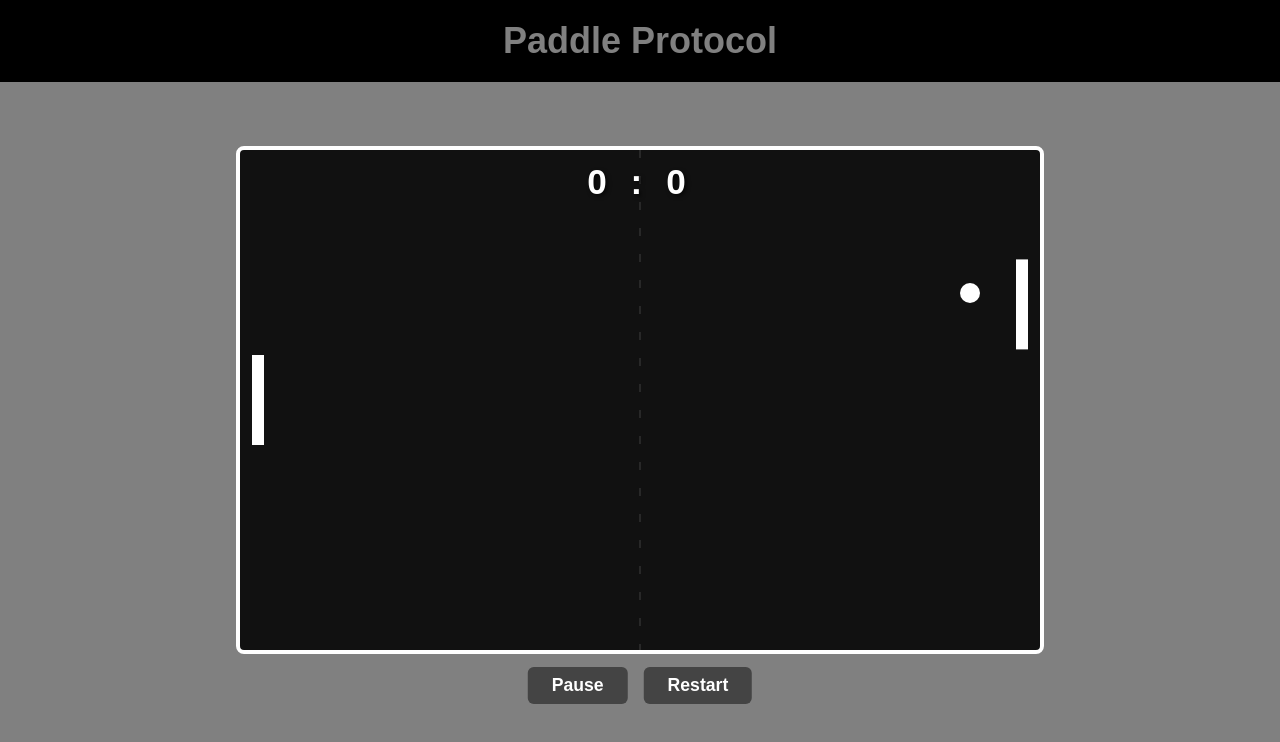
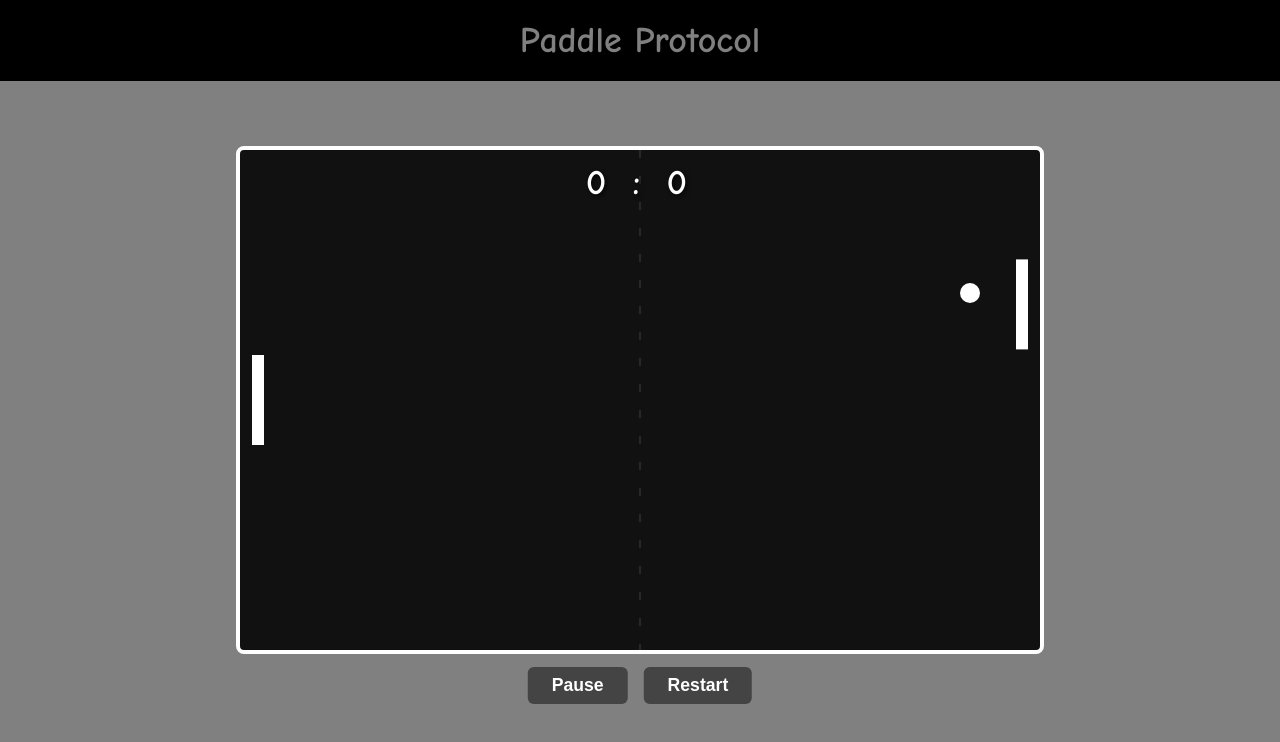
Before and after one commit to dkulthia/Paddle-Protocol, a plain HTML site: page index.html in a window 1280 px wide. Drawn offline with Linux system fonts and the light colour scheme.

Commit message:
Update styles.css

```diff
--- a/styles.css
+++ b/styles.css
@@ -5,7 +5,7 @@ body {
   justify-content: center;
   min-height: 100vh;
   margin: 0;
-  font-family: Arial, sans-serif;
+  font-family: "Comic Sans MS", "Comic Sans", cursive;
 }
 
 .game-header {
```
